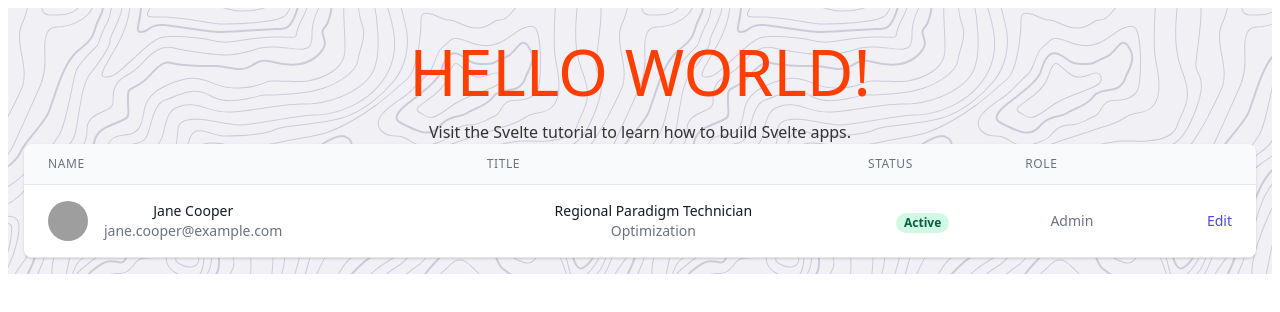
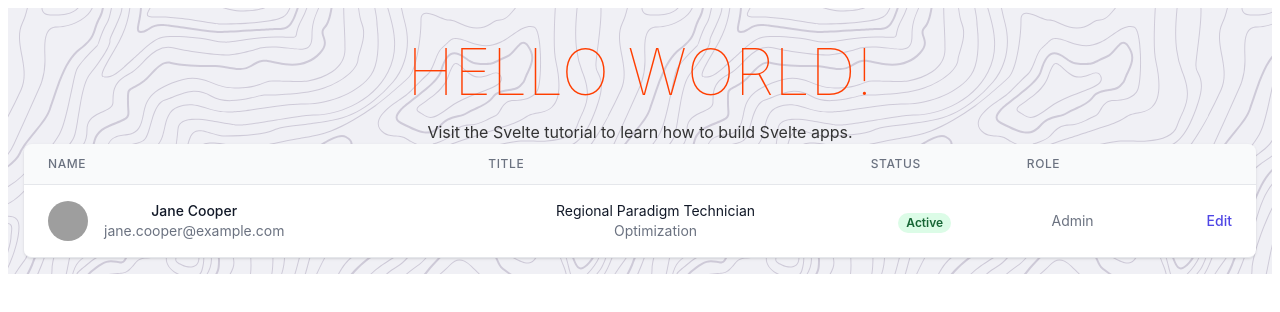
Before and after one commit to halp106/math-halp, a Svelte app: page / in a window 1280 px wide. Shown: the top 312 px of the page. Built offline with nearby package versions, Linux system fonts and the light colour scheme; grey boxes are pictures that could not be loaded.

Commit message:
Updated Svelte and Tailwind versions

```diff
--- a/package.json
+++ b/package.json
@@ -22,8 +22,8 @@
     "rollup-plugin-livereload": "^2.0.0",
     "rollup-plugin-svelte": "^7.0.0",
     "rollup-plugin-terser": "^7.0.0",
-    "svelte": "^3.0.0",
-    "tailwindcss": "^2.2.19"
+    "svelte": "^3.44.2",
+    "tailwindcss": "^3.0.0"
   },
   "dependencies": {
     "sirv-cli": "^1.0.0"
--- a/public/index.css
+++ b/public/index.css
@@ -1,93 +1,63 @@
-/*! tailwindcss v2.2.19 | MIT License | https://tailwindcss.com */
-
-/*! modern-normalize v1.1.0 | MIT License | https://github.com/sindresorhus/modern-normalize */
-
 /*
-Document
-========
-*/
-
-/**
-Use a better box model (opinionated).
+! tailwindcss v3.0.0 | MIT License | https://tailwindcss.com
+*//*
+1. Prevent padding and border from affecting element width. (https://github.com/mozdevs/cssremedy/issues/4)
+2. Allow adding a border to an element by just adding a border-width. (https://github.com/tailwindcss/tailwindcss/pull/116)
 */
 
 *,
 ::before,
 ::after {
-  box-sizing: border-box;
+  box-sizing: border-box; /* 1 */
+  border-width: 0; /* 2 */
+  border-style: solid; /* 2 */
+  border-color: currentColor; /* 2 */
 }
 
-/**
-Use a more readable tab size (opinionated).
+::before,
+::after {
+  --tw-content: '';
+}
+
+/*
+1. Use a consistent sensible line-height in all browsers.
+2. Prevent adjustments of font size after orientation changes in iOS.
+3. Use a more readable tab size.
+4. Use the user's configured `sans` font-family by default.
 */
 
 html {
-  -moz-tab-size: 4;
+  line-height: 1.5; /* 1 */
+  -webkit-text-size-adjust: 100%; /* 2 */
+  -moz-tab-size: 4; /* 3 */
   -o-tab-size: 4;
-     tab-size: 4;
-}
-
-/**
-1. Correct the line height in all browsers.
-2. Prevent adjustments of font size after orientation changes in iOS.
-*/
-
-html {
-  line-height: 1.15; /* 1 */
-  -webkit-text-size-adjust: 100%; /* 2 */
+     tab-size: 4; /* 3 */
+  font-family: ui-sans-serif, system-ui, -apple-system, BlinkMacSystemFont, "Segoe UI", Roboto, "Helvetica Neue", Arial, "Noto Sans", sans-serif, "Apple Color Emoji", "Segoe UI Emoji", "Segoe UI Symbol", "Noto Color Emoji"; /* 4 */
 }
 
 /*
-Sections
-========
-*/
-
-/**
-Remove the margin in all browsers.
+1. Remove the margin in all browsers.
+2. Inherit line-height from `html` so users can set them as a class directly on the `html` element.
 */
 
 body {
-  margin: 0;
-}
-
-/**
-Improve consistency of default fonts in all browsers. (https://github.com/sindresorhus/modern-normalize/issues/3)
-*/
-
-body {
-  font-family:
-		system-ui,
-		-apple-system, /* Firefox supports this but not yet `system-ui` */
-		'Segoe UI',
-		Roboto,
-		Helvetica,
-		Arial,
-		sans-serif,
-		'Apple Color Emoji',
-		'Segoe UI Emoji';
+  margin: 0; /* 1 */
+  line-height: inherit; /* 2 */
 }
 
 /*
-Grouping content
-================
-*/
-
-/**
 1. Add the correct height in Firefox.
 2. Correct the inheritance of border color in Firefox. (https://bugzilla.mozilla.org/show_bug.cgi?id=190655)
+3. Ensure horizontal rules are visible by default.
 */
 
 hr {
   height: 0; /* 1 */
   color: inherit; /* 2 */
+  border-top-width: 1px; /* 3 */
 }
 
 /*
-Text-level semantics
-====================
-*/
-
-/**
 Add the correct text decoration in Chrome, Edge, and Safari.
 */
 
@@ -96,7 +66,30 @@
           text-decoration: underline dotted;
 }
 
-/**
+/*
+Remove the default font size and weight for headings.
+*/
+
+h1,
+h2,
+h3,
+h4,
+h5,
+h6 {
+  font-size: inherit;
+  font-weight: inherit;
+}
+
+/*
+Reset links to optimize for opt-in styling instead of opt-out.
+*/
+
+a {
+  color: inherit;
+  text-decoration: inherit;
+}
+
+/*
 Add the correct font weight in Edge and Safari.
 */
 
@@ -105,26 +98,20 @@
   font-weight: bolder;
 }
 
-/**
-1. Improve consistency of default fonts in all browsers. (https://github.com/sindresorhus/modern-normalize/issues/3)
-2. Correct the odd 'em' font sizing in all browsers.
+/*
+1. Use the user's configured `mono` font family by default.
+2. Correct the odd `em` font sizing in all browsers.
 */
 
 code,
 kbd,
 samp,
 pre {
-  font-family:
-		ui-monospace,
-		SFMono-Regular,
-		Consolas,
-		'Liberation Mono',
-		Menlo,
-		monospace; /* 1 */
+  font-family: ui-monospace, SFMono-Regular, Menlo, Monaco, Consolas, "Liberation Mono", "Courier New", monospace; /* 1 */
   font-size: 1em; /* 2 */
 }
 
-/**
+/*
 Add the correct font size in all browsers.
 */
 
@@ -132,8 +119,8 @@
   font-size: 80%;
 }
 
-/**
-Prevent 'sub' and 'sup' elements from affecting the line height in all browsers.
+/*
+Prevent `sub` and `sup` elements from affecting the line height in all browsers.
 */
 
 sub,
@@ -153,28 +140,21 @@
 }
 
 /*
-Tabular data
-============
-*/
-
-/**
 1. Remove text indentation from table contents in Chrome and Safari. (https://bugs.chromium.org/p/chromium/issues/detail?id=999088, https://bugs.webkit.org/show_bug.cgi?id=201297)
 2. Correct table border color inheritance in all Chrome and Safari. (https://bugs.chromium.org/p/chromium/issues/detail?id=935729, https://bugs.webkit.org/show_bug.cgi?id=195016)
+3. Remove gaps between table borders by default.
 */
 
 table {
   text-indent: 0; /* 1 */
   border-color: inherit; /* 2 */
+  border-collapse: collapse;  /* 3 */
 }
 
 /*
-Forms
-=====
-*/
-
-/**
 1. Change the font styles in all browsers.
 2. Remove the margin in Firefox and Safari.
+3. Remove default padding in all browsers.
 */
 
 button,
@@ -184,50 +164,52 @@
 textarea {
   font-family: inherit; /* 1 */
   font-size: 100%; /* 1 */
-  line-height: 1.15; /* 1 */
+  line-height: inherit; /* 1 */
+  color: inherit; /* 1 */
   margin: 0; /* 2 */
+  padding: 0; /* 3 */
 }
 
-/**
+/*
 Remove the inheritance of text transform in Edge and Firefox.
-1. Remove the inheritance of text transform in Firefox.
 */
 
 button,
-select { /* 1 */
+select {
   text-transform: none;
 }
 
-/**
-Correct the inability to style clickable types in iOS and Safari.
+/*
+1. Correct the inability to style clickable types in iOS and Safari.
+2. Remove default button styles.
 */
 
-button {
-  -webkit-appearance: button;
+button,
+[type='button'],
+[type='reset'],
+[type='submit'] {
+  -webkit-appearance: button; /* 1 */
+  background-color: transparent; /* 2 */
+  background-image: none; /* 2 */
 }
 
-/**
-Remove the inner border and padding in Firefox.
+/*
+Use the modern Firefox focus style for all focusable elements.
 */
 
-/**
-Restore the focus styles unset by the previous rule.
+:-moz-focusring {
+  outline: auto;
+}
+
+/*
+Remove the additional `:invalid` styles in Firefox. (https://github.com/mozilla/gecko-dev/blob/2f9eacd9d3d995c937b4251a5557d95d494c9be1/layout/style/res/forms.css#L728-L737)
 */
 
-/**
-Remove the additional ':invalid' styles in Firefox.
-See: https://github.com/mozilla/gecko-dev/blob/2f9eacd9d3d995c937b4251a5557d95d494c9be1/layout/style/res/forms.css#L728-L737
-*/
-
-/**
-Remove the padding so developers are not caught out when they zero out 'fieldset' elements in all browsers.
-*/
-
-legend {
-  padding: 0;
+:-moz-ui-invalid {
+  box-shadow: none;
 }
 
-/**
+/*
 Add the correct vertical alignment in Chrome and Firefox.
 */
 
@@ -235,28 +217,42 @@
   vertical-align: baseline;
 }
 
-/**
+/*
 Correct the cursor style of increment and decrement buttons in Safari.
 */
 
-/**
+::-webkit-inner-spin-button,
+::-webkit-outer-spin-button {
+  height: auto;
+}
+
+/*
 1. Correct the odd appearance in Chrome and Safari.
 2. Correct the outline style in Safari.
 */
 
-/**
+[type='search'] {
+  -webkit-appearance: textfield; /* 1 */
+  outline-offset: -2px; /* 2 */
+}
+
+/*
 Remove the inner padding in Chrome and Safari on macOS.
 */
 
-/**
+::-webkit-search-decoration {
+  -webkit-appearance: none;
+}
+
+/*
 1. Correct the inability to style clickable types in iOS and Safari.
-2. Change font properties to 'inherit' in Safari.
+2. Change font properties to `inherit` in Safari.
 */
 
-/*
-Interactive
-===========
-*/
+::-webkit-file-upload-button {
+  -webkit-appearance: button; /* 1 */
+  font: inherit; /* 2 */
+}
 
 /*
 Add the correct display in Chrome and Safari.
@@ -266,15 +262,9 @@
   display: list-item;
 }
 
-/**
- * Manually forked from SUIT CSS Base: https://github.com/suitcss/base
- * A thin layer on top of normalize.css that provides a starting point more
- * suitable for web applications.
- */
-
-/**
- * Removes the default spacing and border for appropriate elements.
- */
+/*
+Removes the default spacing and border for appropriate elements.
+*/
 
 blockquote,
 dl,
@@ -292,210 +282,73 @@
   margin: 0;
 }
 
-button {
-  background-color: transparent;
-  background-image: none;
-}
-
 fieldset {
   margin: 0;
   padding: 0;
 }
 
+legend {
+  padding: 0;
+}
+
 ol,
-ul {
+ul,
+menu {
   list-style: none;
   margin: 0;
   padding: 0;
 }
 
-/**
- * Tailwind custom reset styles
- */
-
-/**
- * 1. Use the user's configured `sans` font-family (with Tailwind's default
- *    sans-serif font stack as a fallback) as a sane default.
- * 2. Use Tailwind's default "normal" line-height so the user isn't forced
- *    to override it to ensure consistency even when using the default theme.
- */
-
-html {
-  font-family: ui-sans-serif, system-ui, -apple-system, BlinkMacSystemFont, "Segoe UI", Roboto, "Helvetica Neue", Arial, "Noto Sans", sans-serif, "Apple Color Emoji", "Segoe UI Emoji", "Segoe UI Symbol", "Noto Color Emoji"; /* 1 */
-  line-height: 1.5; /* 2 */
-}
-
-/**
- * Inherit font-family and line-height from `html` so users can set them as
- * a class directly on the `html` element.
- */
-
-body {
-  font-family: inherit;
-  line-height: inherit;
-}
-
-/**
- * 1. Prevent padding and border from affecting element width.
- *
- *    We used to set this in the html element and inherit from
- *    the parent element for everything else. This caused issues
- *    in shadow-dom-enhanced elements like <details> where the content
- *    is wrapped by a div with box-sizing set to `content-box`.
- *
- *    https://github.com/mozdevs/cssremedy/issues/4
- *
- *
- * 2. Allow adding a border to an element by just adding a border-width.
- *
- *    By default, the way the browser specifies that an element should have no
- *    border is by setting it's border-style to `none` in the user-agent
- *    stylesheet.
- *
- *    In order to easily add borders to elements by just setting the `border-width`
- *    property, we change the default border-style for all elements to `solid`, and
- *    use border-width to hide them instead. This way our `border` utilities only
- *    need to set the `border-width` property instead of the entire `border`
- *    shorthand, making our border utilities much more straightforward to compose.
- *
- *    https://github.com/tailwindcss/tailwindcss/pull/116
- */
-
-*,
-::before,
-::after {
-  box-sizing: border-box; /* 1 */
-  border-width: 0; /* 2 */
-  border-style: solid; /* 2 */
-  border-color: currentColor; /* 2 */
-}
-
 /*
- * Ensure horizontal rules are visible by default
- */
-
-hr {
-  border-top-width: 1px;
-}
-
-/**
- * Undo the `border-style: none` reset that Normalize applies to images so that
- * our `border-{width}` utilities have the expected effect.
- *
- * The Normalize reset is unnecessary for us since we default the border-width
- * to 0 on all elements.
- *
- * https://github.com/tailwindcss/tailwindcss/issues/362
- */
-
-img {
-  border-style: solid;
-}
+Prevent resizing textareas horizontally by default.
+*/
 
 textarea {
   resize: vertical;
 }
 
+/*
+1. Reset the default placeholder opacity in Firefox. (https://github.com/tailwindlabs/tailwindcss/issues/3300)
+2. Set the default placeholder color to the user's configured gray 400 color.
+*/
+
 input::-moz-placeholder, textarea::-moz-placeholder {
-  opacity: 1;
-  color: #9ca3af;
+  opacity: 1;  /* 1 */
+  color: #9ca3af; /* 2 */
 }
 
 input:-ms-input-placeholder, textarea:-ms-input-placeholder {
-  opacity: 1;
-  color: #9ca3af;
+  opacity: 1;  /* 1 */
+  color: #9ca3af; /* 2 */
 }
 
 input::placeholder,
 textarea::placeholder {
-  opacity: 1;
-  color: #9ca3af;
+  opacity: 1;  /* 1 */
+  color: #9ca3af; /* 2 */
 }
 
-button {
+/*
+Set the default cursor for buttons.
+*/
+
+button,
+[role="button"] {
   cursor: pointer;
 }
 
-/**
- * Override legacy focus reset from Normalize with modern Firefox focus styles.
- *
- * This is actually an improvement over the new defaults in Firefox in our testing,
- * as it triggers the better focus styles even for links, which still use a dotted
- * outline in Firefox by default.
- */
-
-table {
-  border-collapse: collapse;
+/*
+Make sure disabled buttons don't get the pointer cursor.
+*/
+:disabled {
+  cursor: default;
 }
 
-h1,
-h2,
-h3,
-h4,
-h5,
-h6 {
-  font-size: inherit;
-  font-weight: inherit;
-}
-
-/**
- * Reset links to optimize for opt-in styling instead of
- * opt-out.
- */
-
-a {
-  color: inherit;
-  text-decoration: inherit;
-}
-
-/**
- * Reset form element properties that are easy to forget to
- * style explicitly so you don't inadvertently introduce
- * styles that deviate from your design system. These styles
- * supplement a partial reset that is already applied by
- * normalize.css.
- */
-
-button,
-input,
-optgroup,
-select,
-textarea {
-  padding: 0;
-  line-height: inherit;
-  color: inherit;
-}
-
-/**
- * Use the configured 'mono' font family for elements that
- * are expected to be rendered with a monospace font, falling
- * back to the system monospace stack if there is no configured
- * 'mono' font family.
- */
-
-pre,
-code,
-kbd,
-samp {
-  font-family: ui-monospace, SFMono-Regular, Menlo, Monaco, Consolas, "Liberation Mono", "Courier New", monospace;
-}
-
-/**
- * 1. Make replaced elements `display: block` by default as that's
- *    the behavior you want almost all of the time. Inspired by
- *    CSS Remedy, with `svg` added as well.
- *
- *    https://github.com/mozdevs/cssremedy/issues/14
- *
- * 2. Add `vertical-align: middle` to align replaced elements more
- *    sensibly by default when overriding `display` by adding a
- *    utility like `inline`.
- *
- *    This can trigger a poorly considered linting error in some
- *    tools but is included by design.
- *
- *    https://github.com/jensimmons/cssremedy/issues/14#issuecomment-634934210
- */
+/*
+1. Make replaced elements `display: block` by default. (https://github.com/mozdevs/cssremedy/issues/14)
+2. Add `vertical-align: middle` to align replaced elements more sensibly by default. (https://github.com/jensimmons/cssremedy/issues/14#issuecomment-634934210)
+   This can trigger a poorly considered lint error in some tools but is included by design.
+*/
 
 img,
 svg,
@@ -509,12 +362,9 @@
   vertical-align: middle; /* 2 */
 }
 
-/**
- * Constrain images and videos to the parent width and preserve
- * their intrinsic aspect ratio.
- *
- * https://github.com/mozdevs/cssremedy/issues/14
- */
+/*
+Constrain images and videos to the parent width and preserve their intrinsic aspect ratio. (https://github.com/mozdevs/cssremedy/issues/14)
+*/
 
 img,
 video {
@@ -522,292 +372,181 @@
   height: auto;
 }
 
-/**
- * Ensure the default browser behavior of the `hidden` attribute.
- */
+/*
+Ensure the default browser behavior of the `hidden` attribute.
+*/
 
-*, ::before, ::after {
-  --tw-border-opacity: 1;
-  border-color: rgba(229, 231, 235, var(--tw-border-opacity));
+[hidden] {
+  display: none;
 }
 
+.divide-y > *, .border-b {
+  --tw-border-opacity: 1;
+  border-color: rgb(229 231 235 / var(--tw-border-opacity));
+}
+
+.shadow {
+  --tw-ring-offset-shadow: 0 0 #0000;
+  --tw-ring-shadow: 0 0 #0000;
+  --tw-shadow: 0 0 #0000;
+  --tw-shadow-colored: 0 0 #0000;
+}
 .-my-2 {
   margin-top: -0.5rem;
   margin-bottom: -0.5rem;
 }
-
 .ml-4 {
   margin-left: 1rem;
 }
-
 .inline-block {
   display: inline-block;
 }
-
 .flex {
   display: flex;
 }
-
 .inline-flex {
   display: inline-flex;
 }
-
 .table {
   display: table;
 }
-
 .h-10 {
   height: 2.5rem;
 }
-
 .w-10 {
   width: 2.5rem;
 }
-
 .min-w-full {
   min-width: 100%;
 }
-
 .flex-shrink-0 {
   flex-shrink: 0;
 }
-
-@-webkit-keyframes spin {
-  to {
-    transform: rotate(360deg);
-  }
-}
-
-@keyframes spin {
-  to {
-    transform: rotate(360deg);
-  }
-}
-
-@-webkit-keyframes ping {
-  75%, 100% {
-    transform: scale(2);
-    opacity: 0;
-  }
-}
-
-@keyframes ping {
-  75%, 100% {
-    transform: scale(2);
-    opacity: 0;
-  }
-}
-
-@-webkit-keyframes pulse {
-  50% {
-    opacity: .5;
-  }
-}
-
-@keyframes pulse {
-  50% {
-    opacity: .5;
-  }
-}
-
-@-webkit-keyframes bounce {
-  0%, 100% {
-    transform: translateY(-25%);
-    -webkit-animation-timing-function: cubic-bezier(0.8,0,1,1);
-            animation-timing-function: cubic-bezier(0.8,0,1,1);
-  }
-
-  50% {
-    transform: none;
-    -webkit-animation-timing-function: cubic-bezier(0,0,0.2,1);
-            animation-timing-function: cubic-bezier(0,0,0.2,1);
-  }
-}
-
-@keyframes bounce {
-  0%, 100% {
-    transform: translateY(-25%);
-    -webkit-animation-timing-function: cubic-bezier(0.8,0,1,1);
-            animation-timing-function: cubic-bezier(0.8,0,1,1);
-  }
-
-  50% {
-    transform: none;
-    -webkit-animation-timing-function: cubic-bezier(0,0,0.2,1);
-            animation-timing-function: cubic-bezier(0,0,0.2,1);
-  }
-}
-
 .flex-col {
   flex-direction: column;
 }
-
 .items-center {
   align-items: center;
 }
-
 .divide-y > :not([hidden]) ~ :not([hidden]) {
   --tw-divide-y-reverse: 0;
   border-top-width: calc(1px * calc(1 - var(--tw-divide-y-reverse)));
   border-bottom-width: calc(1px * var(--tw-divide-y-reverse));
 }
-
 .divide-gray-200 > :not([hidden]) ~ :not([hidden]) {
   --tw-divide-opacity: 1;
-  border-color: rgba(229, 231, 235, var(--tw-divide-opacity));
+  border-color: rgb(229 231 235 / var(--tw-divide-opacity));
 }
-
 .overflow-hidden {
   overflow: hidden;
 }
-
 .overflow-x-auto {
   overflow-x: auto;
 }
-
 .whitespace-nowrap {
   white-space: nowrap;
 }
-
 .rounded-full {
   border-radius: 9999px;
 }
-
 .border-b {
   border-bottom-width: 1px;
 }
-
 .border-gray-200 {
   --tw-border-opacity: 1;
-  border-color: rgba(229, 231, 235, var(--tw-border-opacity));
+  border-color: rgb(229 231 235 / var(--tw-border-opacity));
 }
-
+.bg-gray-50 {
+  --tw-bg-opacity: 1;
+  background-color: rgb(249 250 251 / var(--tw-bg-opacity));
+}
 .bg-white {
   --tw-bg-opacity: 1;
-  background-color: rgba(255, 255, 255, var(--tw-bg-opacity));
+  background-color: rgb(255 255 255 / var(--tw-bg-opacity));
 }
-
-.bg-gray-50 {
-  --tw-bg-opacity: 1;
-  background-color: rgba(249, 250, 251, var(--tw-bg-opacity));
-}
-
 .bg-green-100 {
   --tw-bg-opacity: 1;
-  background-color: rgba(209, 250, 229, var(--tw-bg-opacity));
+  background-color: rgb(220 252 231 / var(--tw-bg-opacity));
 }
-
+.py-2 {
+  padding-top: 0.5rem;
+  padding-bottom: 0.5rem;
+}
+.px-6 {
+  padding-left: 1.5rem;
+  padding-right: 1.5rem;
+}
+.py-3 {
+  padding-top: 0.75rem;
+  padding-bottom: 0.75rem;
+}
+.py-4 {
+  padding-top: 1rem;
+  padding-bottom: 1rem;
+}
 .px-2 {
   padding-left: 0.5rem;
   padding-right: 0.5rem;
 }
-
-.px-6 {
-  padding-left: 1.5rem;
-  padding-right: 1.5rem;
-}
-
-.py-2 {
-  padding-top: 0.5rem;
-  padding-bottom: 0.5rem;
-}
-
-.py-3 {
-  padding-top: 0.75rem;
-  padding-bottom: 0.75rem;
-}
-
-.py-4 {
-  padding-top: 1rem;
-  padding-bottom: 1rem;
-}
-
 .text-left {
   text-align: left;
 }
-
 .text-right {
   text-align: right;
 }
-
 .align-middle {
   vertical-align: middle;
 }
-
 .text-xs {
   font-size: 0.75rem;
   line-height: 1rem;
 }
-
 .text-sm {
   font-size: 0.875rem;
   line-height: 1.25rem;
 }
-
 .font-medium {
   font-weight: 500;
 }
-
 .font-semibold {
   font-weight: 600;
 }
-
 .uppercase {
   text-transform: uppercase;
 }
-
 .leading-5 {
   line-height: 1.25rem;
 }
-
 .tracking-wider {
   letter-spacing: 0.05em;
 }
-
 .text-gray-500 {
   --tw-text-opacity: 1;
-  color: rgba(107, 114, 128, var(--tw-text-opacity));
+  color: rgb(107 114 128 / var(--tw-text-opacity));
 }
-
 .text-gray-900 {
   --tw-text-opacity: 1;
-  color: rgba(17, 24, 39, var(--tw-text-opacity));
+  color: rgb(17 24 39 / var(--tw-text-opacity));
 }
-
 .text-green-800 {
   --tw-text-opacity: 1;
-  color: rgba(6, 95, 70, var(--tw-text-opacity));
+  color: rgb(22 101 52 / var(--tw-text-opacity));
 }
-
 .text-indigo-600 {
   --tw-text-opacity: 1;
-  color: rgba(79, 70, 229, var(--tw-text-opacity));
+  color: rgb(79 70 229 / var(--tw-text-opacity));
 }
-
+.shadow {
+  --tw-shadow: 0 1px 3px 0 rgb(0 0 0 / 0.1), 0 1px 2px -1px rgb(0 0 0 / 0.1);
+  --tw-shadow-colored: 0 1px 3px 0 var(--tw-shadow-color), 0 1px 2px -1px var(--tw-shadow-color);
+  box-shadow: var(--tw-ring-offset-shadow, 0 0 #0000), var(--tw-ring-shadow, 0 0 #0000), var(--tw-shadow);
+}
 .hover\:text-indigo-900:hover {
   --tw-text-opacity: 1;
-  color: rgba(49, 46, 129, var(--tw-text-opacity));
+  color: rgb(49 46 129 / var(--tw-text-opacity));
 }
+@media (min-width: 640px) {
 
-*, ::before, ::after {
-  --tw-shadow: 0 0 #0000;
-}
-
-.shadow {
-  --tw-shadow: 0 1px 3px 0 rgba(0, 0, 0, 0.1), 0 1px 2px 0 rgba(0, 0, 0, 0.06);
-  box-shadow: var(--tw-ring-offset-shadow, 0 0 #0000), var(--tw-ring-shadow, 0 0 #0000), var(--tw-shadow);
-}
-
-*, ::before, ::after {
-  --tw-ring-inset: var(--tw-empty,/*!*/ /*!*/);
-  --tw-ring-offset-width: 0px;
-  --tw-ring-offset-color: #fff;
-  --tw-ring-color: rgba(59, 130, 246, 0.5);
-  --tw-ring-offset-shadow: 0 0 #0000;
-  --tw-ring-shadow: 0 0 #0000;
-}
-
-@media (min-width: 640px) {
   .sm\:-mx-6 {
     margin-left: -1.5rem;
     margin-right: -1.5rem;
@@ -822,11 +561,8 @@
     padding-right: 1.5rem;
   }
 }
+@media (min-width: 1024px) {
 
-@media (min-width: 768px) {
-}
-
-@media (min-width: 1024px) {
   .lg\:-mx-8 {
     margin-left: -2rem;
     margin-right: -2rem;
@@ -837,9 +573,3 @@
     padding-right: 2rem;
   }
 }
-
-@media (min-width: 1280px) {
-}
-
-@media (min-width: 1536px) {
-}
```
Also changed, not shown: 1 other file (tests, documents, lock files or other folders).
